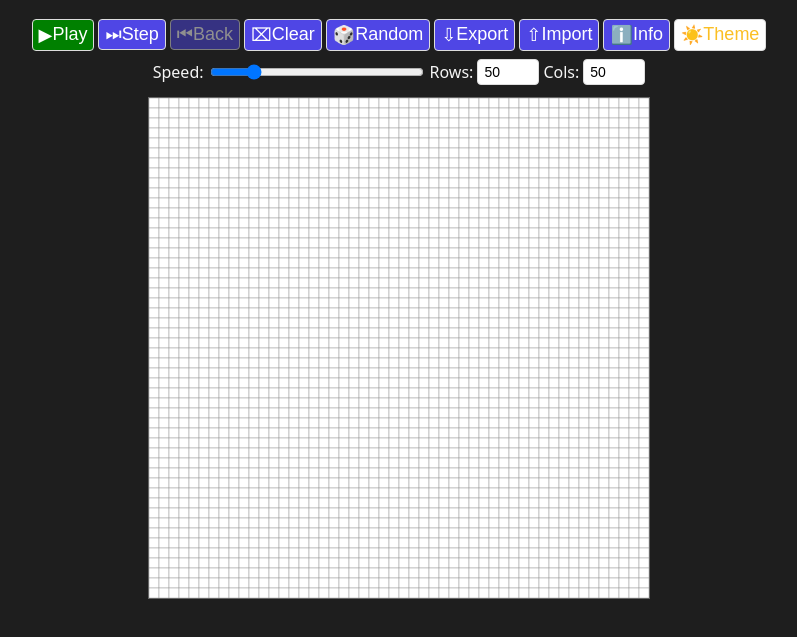
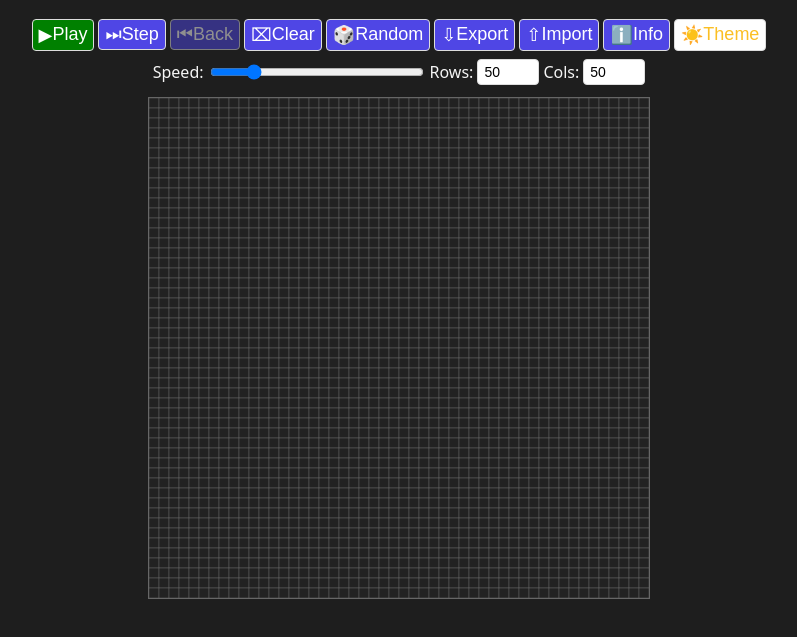
Before and after one commit to CalibtOS/asdf, a plain HTML site: page index.html in a window 1280 px wide. Both pictures are taken after a click on the button "Toggle theme". Shown: the part 67-704 px from the top of the page, without its empty margins (241-1038 px from the left). Drawn offline with Linux system fonts and the light colour scheme.

Commit message:
Adjust board colors with theme

```diff
--- a/script.js
+++ b/script.js
@@ -92,6 +92,14 @@ function borderColor() {
     return getComputedStyle(document.body).getPropertyValue('--border').trim();
 }
 
+function emptyColor() {
+    return getComputedStyle(document.body).getPropertyValue('--cell-empty').trim();
+}
+
+function corpseColor() {
+    return getComputedStyle(document.body).getPropertyValue('--cell-corpse').trim();
+}
+
 function applyTheme(dark) {
     document.body.classList.toggle('dark', dark);
     if (dark) {
@@ -110,6 +118,7 @@ applyTheme(prefersDark);
 
 themeBtn.addEventListener('click', () => {
     applyTheme(!document.body.classList.contains('dark'));
+    drawBoard();
 });
 
 let interval = 200;
@@ -125,9 +134,11 @@ function resizeCanvas() {
 
 function drawBoard() {
     ctx.clearRect(0, 0, canvas.width, canvas.height);
+    const empty = emptyColor();
+    const corpse = corpseColor();
     for (let y = 0; y < game.rows; y++) {
         for (let x = 0; x < game.cols; x++) {
-            let color = '#fff';
+            let color = empty;
             const current = game.board[y][x];
             const previous = game.lastBoard ? game.lastBoard[y][x] : 0;
             const next = game.futureBoard[y][x];
@@ -140,7 +151,7 @@ function drawBoard() {
                     color = 'green'; // surviving
                 }
             } else if (previous) {
-                color = '#555'; // corpse
+                color = corpse; // corpse
             }
             ctx.fillStyle = color;
             ctx.fillRect(x * cellSize, y * cellSize, cellSize, cellSize);
--- a/style.css
+++ b/style.css
@@ -3,12 +3,16 @@
     --bg: #ffffff;
     --fg: #000000;
     --border: #999;
+    --cell-empty: #ffffff;
+    --cell-corpse: #555;
 }
 
 body.dark {
     --bg: #1e1e1e;
     --fg: #f5f5f5;
     --border: #666;
+    --cell-empty: #222;
+    --cell-corpse: #444;
 }
 
 #controls {
```
